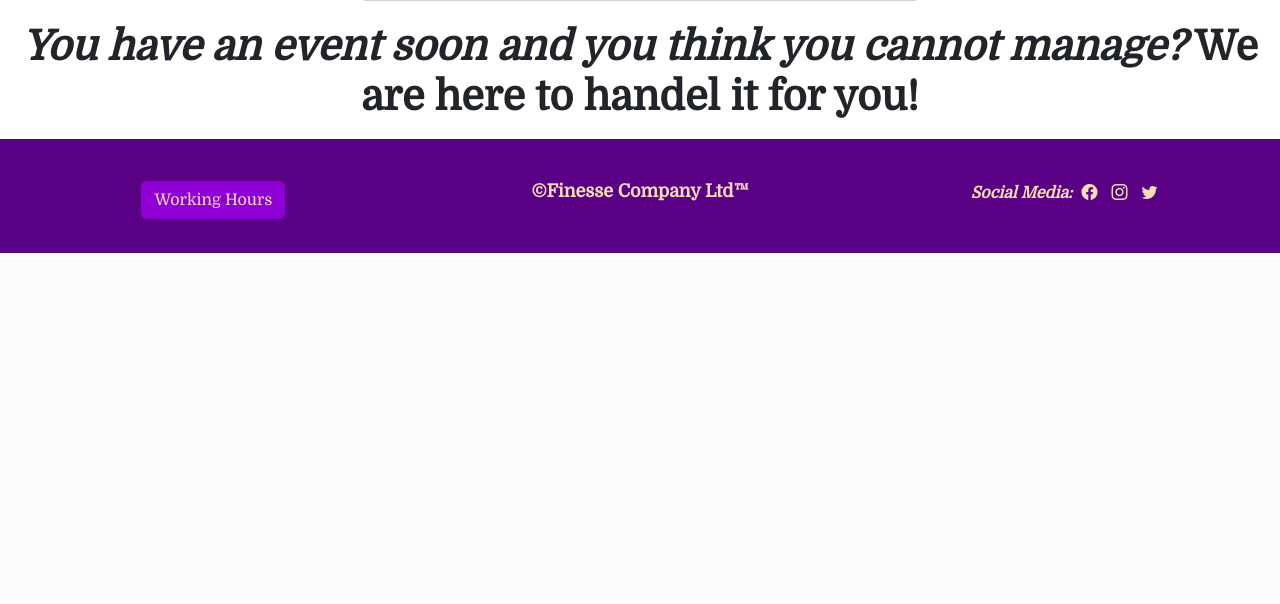
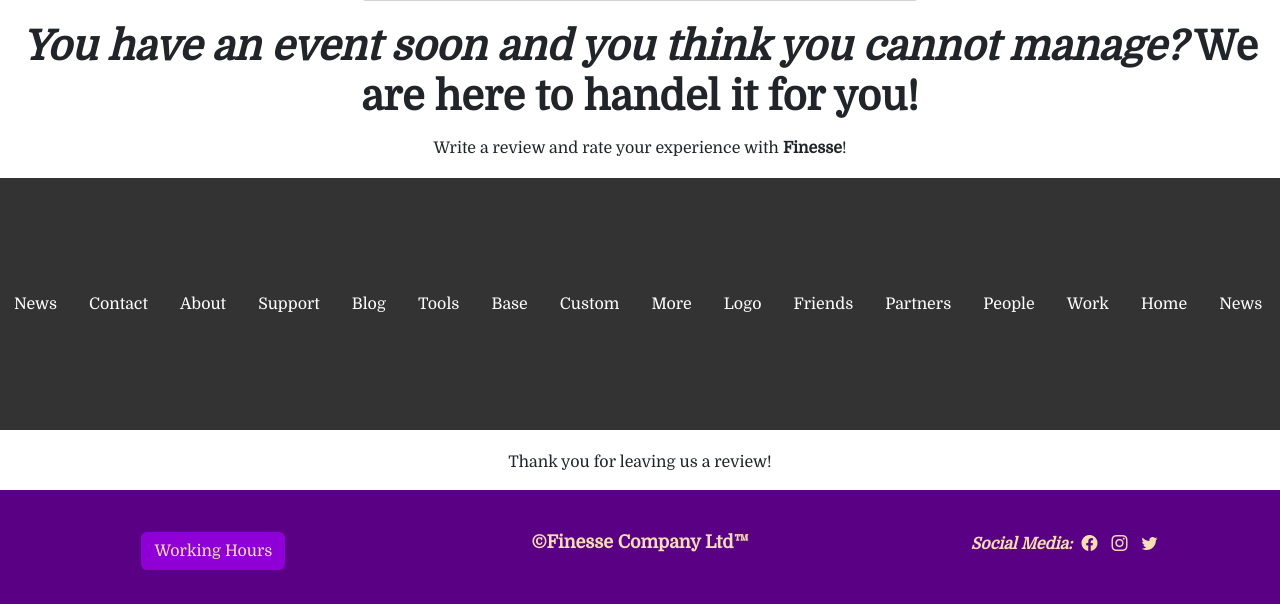
Before and after one commit to Vasi012/Finesse-1.0, a Django app: page / in a window 1280 px wide. Shown: the part 4966-5570 px from the top of the page. Before the commit the page ends 5219 px from the top, so only its background shows below. Run offline with Django 3.2, Linux system fonts and the light colour scheme; the visitor is signed in with stand-in values (Sample User, id 1); some libraries are stand-ins or nearby versions.

Commit message:
build interface of reviews

```diff
--- a/eventsM/templates/eventsM/index.html
+++ b/eventsM/templates/eventsM/index.html
@@ -240,4 +240,65 @@
     you!</h2>
 
 
+    {% if user.is_authenticated %}
+
+    <h6 class="text-center">Write a review and rate your experience with <strong>Finesse</strong>!</h6>
+
+    <div class="scrollmenu">
+        <a href="#news">News</a>
+        <a href="#contact">Contact</a>
+        <a href="#about">About</a>
+        <a href="#support">Support</a>
+        <a href="#blog">Blog</a>
+        <a href="#tools">Tools</a>
+        <a href="#base">Base</a>
+        <a href="#custom">Custom</a>
+        <a href="#more">More</a>
+        <a href="#logo">Logo</a>
+        <a href="#friends">Friends</a>
+        <a href="#partners">Partners</a>
+        <a href="#people">People</a>
+        <a href="#work">Work</a>
+        <a href="#home">Home</a>
+        <a href="#news">News</a>
+        <a href="#contact">Contact</a>
+        <a href="#about">About</a>
+        <a href="#support">Support</a>
+        <a href="#blog">Blog</a>
+        <a href="#tools">Tools</a>
+        <a href="#base">Base</a>
+        <a href="#custom">Custom</a>
+        <a href="#more">More</a>
+        <a href="#logo">Logo</a>
+        <a href="#friends">Friends</a>
+        <a href="#partners">Partners</a>
+        <a href="#people">People</a>
+        <a href="#work">Work</a>
+        <a href="#home">Home</a>
+        <a href="#news">News</a>
+        <a href="#contact">Contact</a>
+        <a href="#about">About</a>
+        <a href="#support">Support</a>
+        <a href="#blog">Blog</a>
+        <a href="#tools">Tools</a>
+        <a href="#base">Base</a>
+        <a href="#custom">Custom</a>
+        <a href="#more">More</a>
+        <a href="#logo">Logo</a>
+        <a href="#friends">Friends</a>
+        <a href="#partners">Partners</a>
+        <a href="#people">People</a>
+        <a href="#work">Work</a>
+      </div>
+
+      <p class="text-center">Thank you for leaving us a review!</p>
+
+
+    {% else %}
+
+    <p class="text-center">Sign in to see and add a review.</p>
+
+    {% endif %}
+
+
 {%endblock%}
--- a/static/css/style.css
+++ b/static/css/style.css
@@ -120,6 +120,24 @@ a {
     background-color: #8f00d6;
 }
 
+    .scrollmenu {
+    background-color: #333;
+    overflow: auto;
+    white-space: nowrap;
+    margin-bottom: 20px;
+    margin-top: 20px;
+    padding-top: 100px;
+    padding-bottom: 100px;
+  }
+
+    .scrollmenu a {
+    display: inline-block;
+    color: white;
+    text-align: center;
+    padding: 14px;
+    text-decoration: none;
+  }
+
 /*Media queries*/
 
 @media (max-width: 576px) {
```
